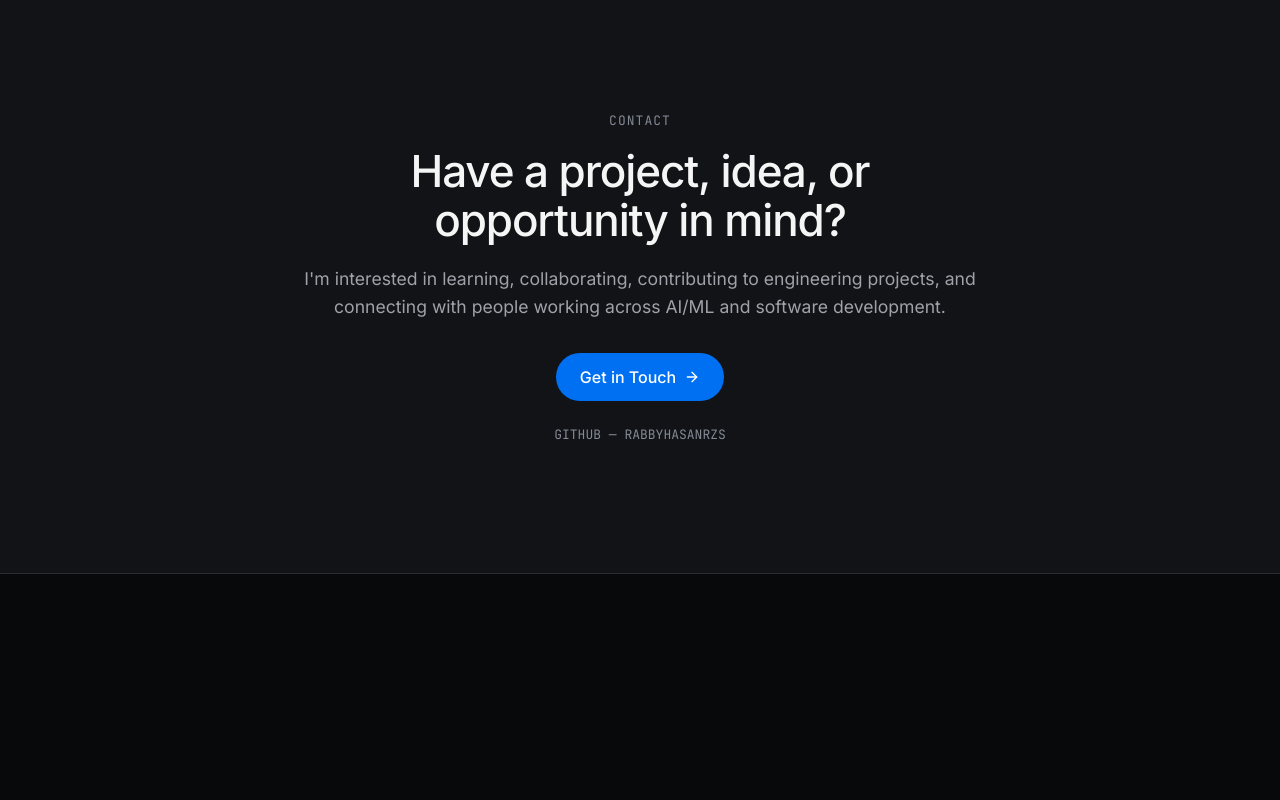
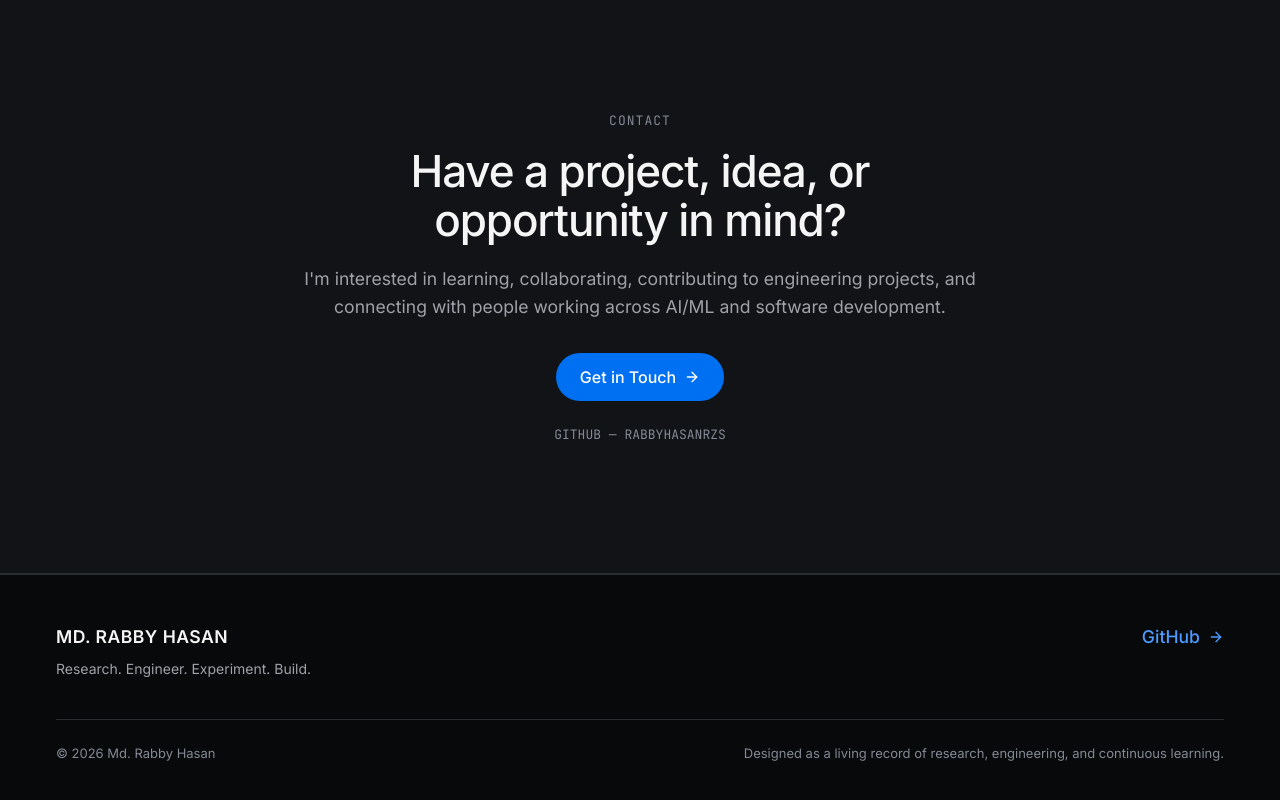
Before and after one commit to rabbyhasanrzs/Personal-Branding, a React (Vite) app: page / in a window 1280 px wide. Shown: the part 7485-8285 px from the top of the page. Before the commit the page ends 8059 px from the top, so only its background shows below. Built offline with nearby package versions, Linux system fonts and the light colour scheme.

Commit message:
Add professional Footer (Section 9)

```diff
--- a/src/App.jsx
+++ b/src/App.jsx
@@ -1,11 +1,10 @@
-import { Navbar, SiteLayout } from '@/components/layout'
+import { Footer, Navbar, SiteLayout } from '@/components/layout'
 import { About, Contact, Education, Expertise, FeaturedWork, Hero, Philosophy, Research } from '@/sections'
 
-// The Footer fills SiteLayout's `footer` slot once built.
 // Homepage sections live in src/sections and are composed here, in order.
 export default function App() {
   return (
-    <SiteLayout header={<Navbar />}>
+    <SiteLayout header={<Navbar />} footer={<Footer />}>
       <Hero />
       <Philosophy />
       <About />
--- /dev/null
+++ b/src/components/layout/Footer.jsx
@@ -0,0 +1,37 @@
+import { Container } from '@/components/layout/Container'
+import { Button } from '@/components/ui/Button'
+import { site } from '@/data/site'
+
+/**
+ * Professional footer (blueprint §06): wordmark, tagline, verified social
+ * links only, and a copyright year generated by the site — never a
+ * hardcoded year. Email and LinkedIn links join the GitHub link here
+ * once verified.
+ */
+
+// Generated once when the module loads, so the year is never hardcoded.
+const YEAR = new Date().getFullYear()
+
+export function Footer() {
+  return (
+    <footer className="border-t border-line py-12">
+      <Container>
+        <div className="flex flex-col gap-6 md:flex-row md:items-start md:justify-between">
+          <div>
+            <a href="#top" className="font-semibold tracking-wide text-fg">
+              {site.wordmark}
+            </a>
+            <p className="mt-2 text-sm text-fg-secondary">{site.tagline}</p>
+          </div>
+          <Button href={site.links.github} variant="text" arrow>
+            GitHub
+          </Button>
+        </div>
+        <div className="mt-10 flex flex-col gap-2 border-t border-line pt-6 text-meta text-fg-muted md:flex-row md:items-center md:justify-between">
+          <p>© {YEAR} {site.name}</p>
+          <p>Designed as a living record of research, engineering, and continuous learning.</p>
+        </div>
+      </Container>
+    </footer>
+  )
+}
--- a/src/components/layout/index.js
+++ b/src/components/layout/index.js
@@ -1,4 +1,5 @@
 export { Container } from './Container'
+export { Footer } from './Footer'
 export { Navbar } from './Navbar'
 export { Section } from './Section'
 export { SiteLayout } from './SiteLayout'
```
